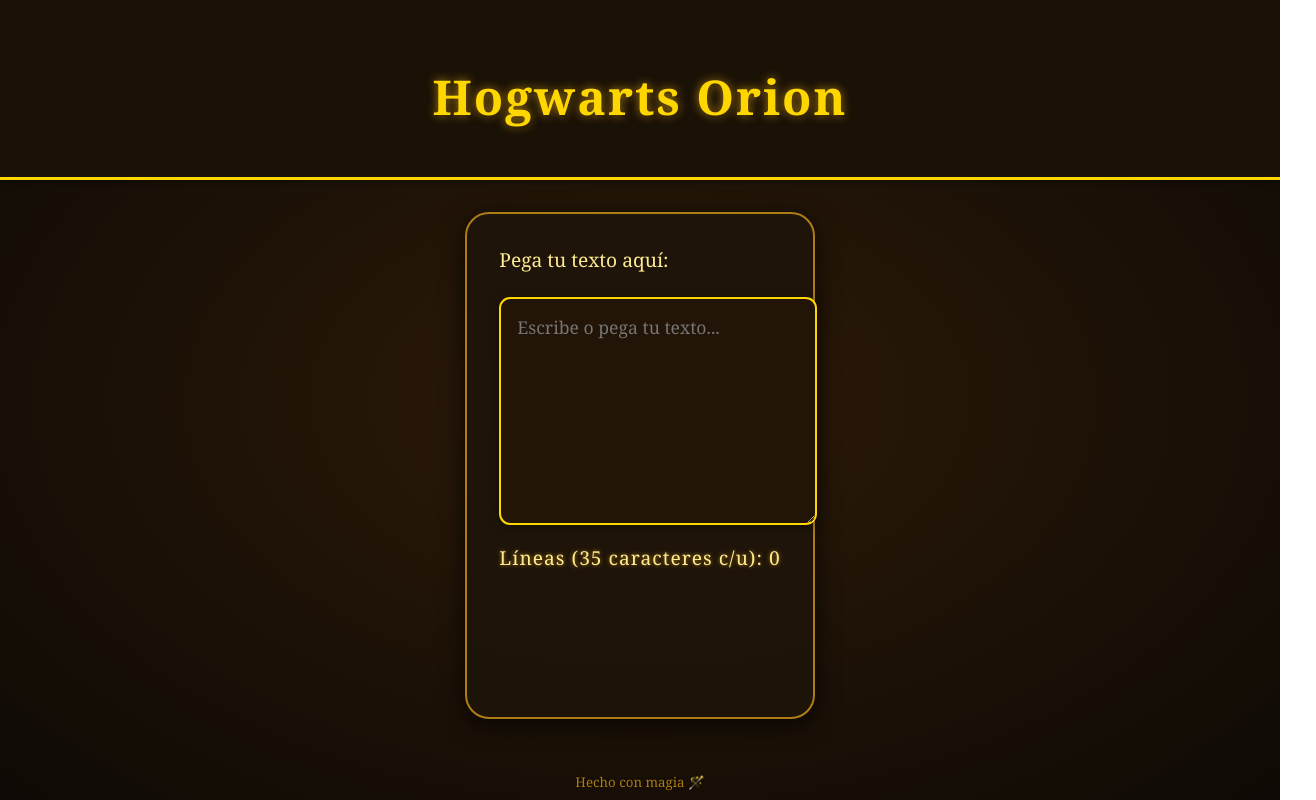
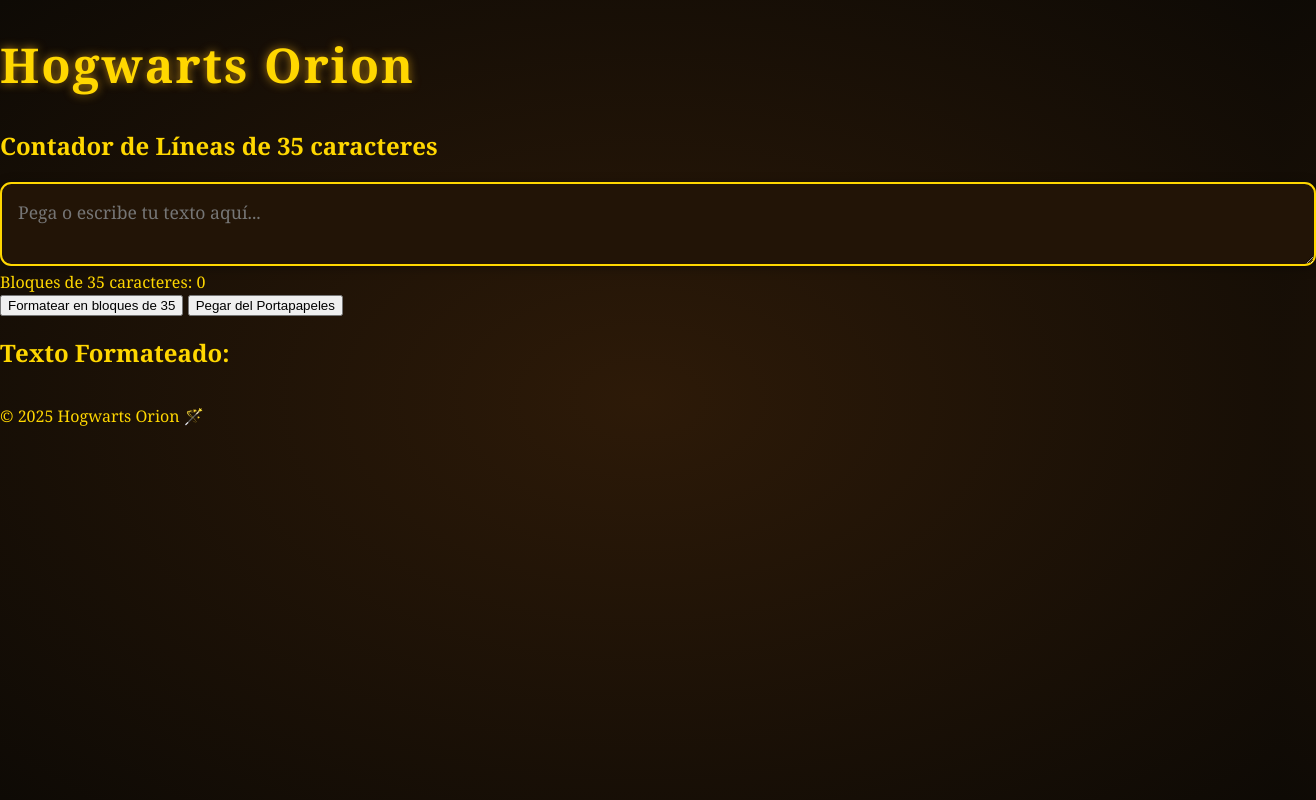
Before and after one commit to CrisAspiradoraIT/HogwartsOrion, a plain HTML site: page index.html in a window 1280 px wide. Shown: the whole page, 1316 px wide, since content can reach past the window. Drawn offline with Linux system fonts and the light colour scheme; a web font is replaced by a local one.

Commit message:
Update index.html

```diff
--- a/index.html
+++ b/index.html
@@ -3,26 +3,28 @@
 <head>
   <meta charset="UTF-8">
   <meta name="viewport" content="width=device-width,initial-scale=1.0">
-  <title>Hogwarts Orion</title>
+  <title>Hogwarts Orion - Contador de Líneas</title>
   <link rel="stylesheet" href="styles.css">
-  <!-- Fuente tipo Harry Potter (Harry P) de Google Fonts, alternativa -->
   <link href="https://fonts.cdnfonts.com/css/harry-potter" rel="stylesheet">
 </head>
 <body>
-  <header>
+  <div class="container">
     <h1>Hogwarts Orion</h1>
-  </header>
-  <main>
-    <label for="textArea">Pega tu texto aquí:</label>
-    <textarea id="textArea" rows="8" placeholder="Escribe o pega tu texto..."></textarea>
-    <div class="contador">
-      <span>Líneas (35 caracteres c/u): </span>
-      <span id="lineCount">0</span>
+    <h2>Contador de Líneas de 35 caracteres</h2>
+    <textarea id="inputText" placeholder="Pega o escribe tu texto aquí..."></textarea>
+    <div class="counts">
+      <span id="blockLinesText">Bloques de 35 caracteres: 0</span>
     </div>
-  </main>
-  <footer>
-    <small>Hecho con magia 🪄</small>
-  </footer>
+    <div class="buttons">
+      <button onclick="formatText()">Formatear en bloques de 35</button>
+      <button id="pegarBtn">Pegar del Portapapeles</button>
+    </div>
+    <h2>Texto Formateado:</h2>
+    <div id="outputText" class="output-container"></div>
+  </div>
+  <div class="footer">
+    <p>&copy; 2025 Hogwarts Orion 🪄</p>
+  </div>
   <script src="script.js"></script>
 </body>
 </html>
```
